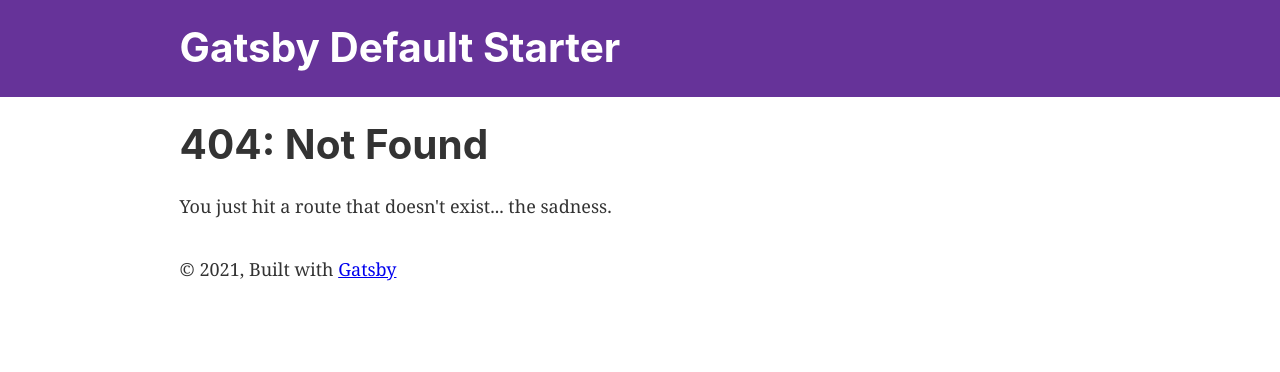
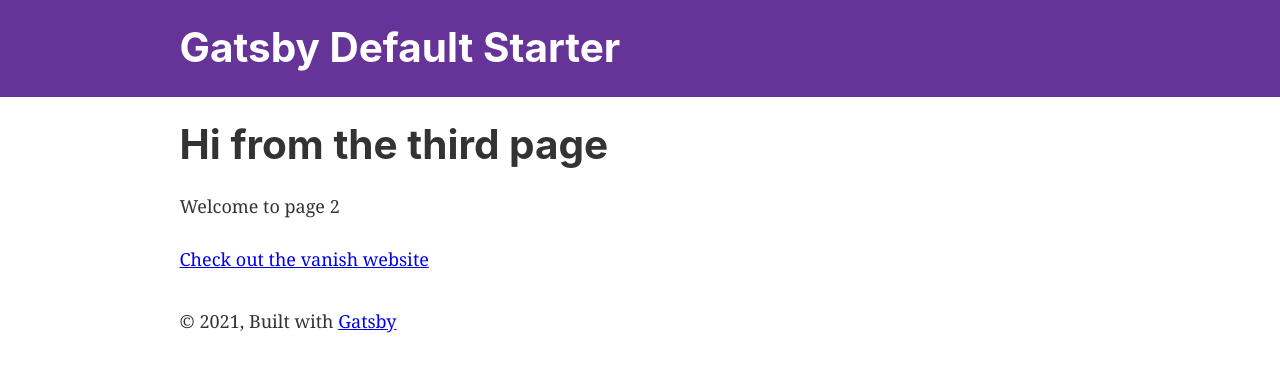
Before and after one commit to wearevanish/vanish-test, a Gatsby site: page /page-3 in a window 1280 px wide. Before the commit this address had no page. Built offline with nearby package versions, Linux system fonts and the light colour scheme; Gatsby itself is replaced by a stand-in of ours.

Commit message:
added page 3
Add a new page just for testing

```diff
--- a/src/pages/index.js
+++ b/src/pages/index.js
@@ -21,6 +21,7 @@ const IndexPage = () => (
     />
     <p>
       <Link to="/page-2/">Page 2 is fast</Link> <br />
+      <Link to="/page-3/">Go to page 3</Link><br />
       <Link to="/using-typescript/">Go to "Using TypeScript"</Link>
     </p>
   </Layout>
--- /dev/null
+++ b/src/pages/page-3.js
@@ -0,0 +1,16 @@
+import * as React from "react"
+import { Link } from "gatsby"
+
+import Layout from "../components/layout"
+import Seo from "../components/seo"
+
+const ThirdPage = () => (
+  <Layout>
+    <Seo title="Page Three" />
+    <h1>Hi from the third page</h1>
+    <p>Welcome to page 2</p>
+    <Link to="https://wearevanish.com">Check out the vanish website</Link>
+  </Layout>
+)
+
+export default ThirdPage
```
